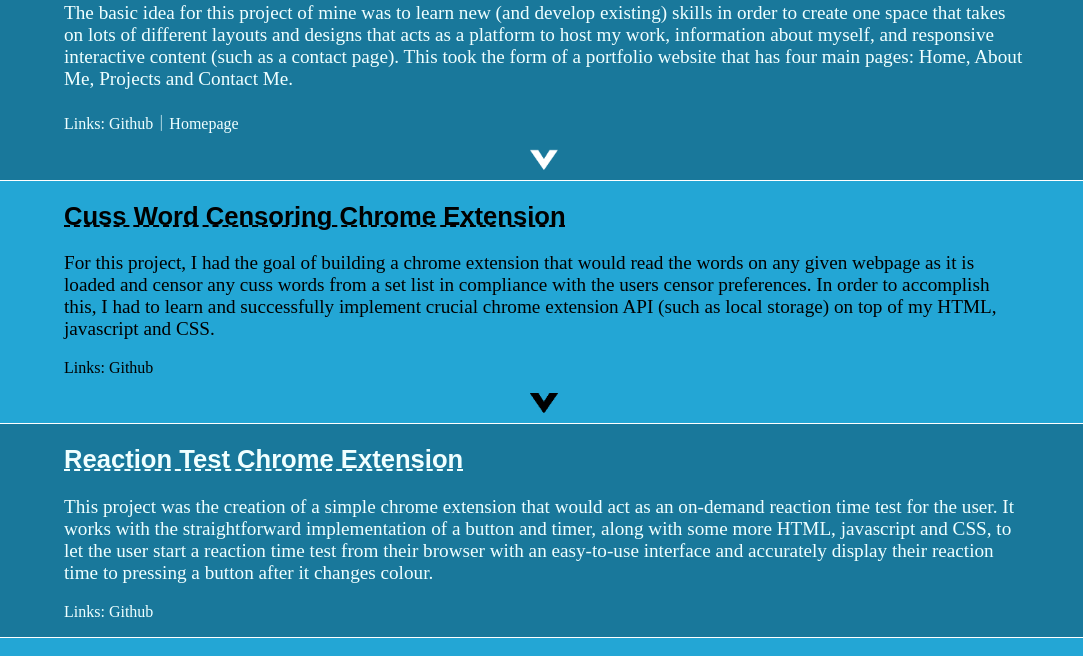
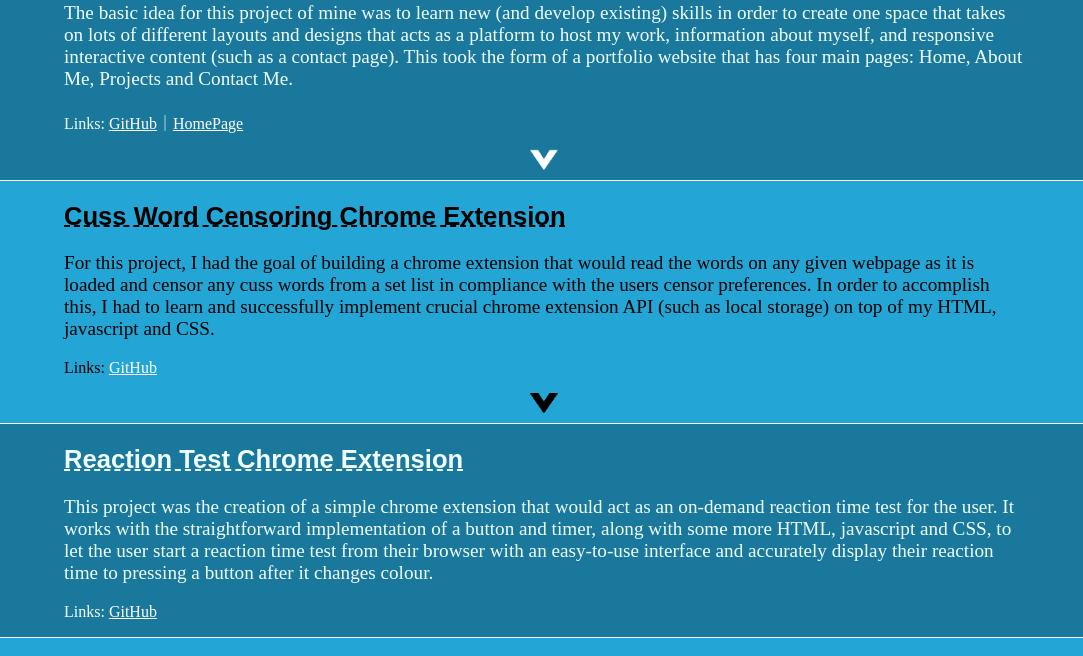
Before and after one commit to FrazerJones/Portfolio, a website: page Home/pages/Projects.html in a window 1280 px wide. Shown: the part 254-910 px from the top of the page, 0-1083 px from the left. Drawn offline with nearby package versions, Linux system fonts and the light colour scheme; a web font is replaced by a local one.

Commit message:
Update Projects.html

```diff
--- a/Home/pages/Projects.html
+++ b/Home/pages/Projects.html
@@ -24,7 +24,7 @@
                 <div>
                     <h1> This Portfolio Website </h1>
                     <p> The basic idea for this project of mine was to learn new (and develop existing) skills in order to create one space that takes on lots of different layouts and designs that acts as a platform to host my work, information about myself, and responsive interactive content (such as a contact page). This took the form of a portfolio website that has four main pages: Home, About Me, Projects and Contact Me. </p>
-                    <p> Links: Github｜Homepage </p>
+                    <p> Links: <a href="https://github.com/FrazerJones/Portfolio">GitHub</a>｜<a href="frazerportfolio.netlify.app">HomePage</a> </p>
                     <div>
                         <img src="images/drop.png" alt="Drop down arrow">
                     </div>
@@ -37,7 +37,7 @@
                 <div>
                     <h1> Cuss Word Censoring Chrome Extension </h1>
                     <p> For this project, I had the goal of building a chrome extension that would read the words on any given webpage as it is loaded and censor any cuss words from a set list in compliance with the users censor preferences. In order to accomplish this, I had to learn and successfully implement crucial chrome extension API (such as local storage) on top of my HTML, javascript and CSS. </p>
-                    <p> Links: Github</p>
+                    <p> Links: <a href="https://github.com/FrazerJones/CussCensor">GitHub</a></p>
                     <div>
                         <img src="images/bdrop.png" alt="Drop down arrow">
                     </div>
@@ -50,7 +50,7 @@
                 <div>
                     <h1> Reaction Test Chrome Extension </h1>
                     <p> This project was the creation of a simple chrome extension that would act as an on-demand reaction time test for the user. It works with the straightforward implementation of a button and timer, along with some more HTML, javascript and CSS, to let the user start a reaction time test from their browser with an easy-to-use interface and accurately display their reaction time to pressing a button after it changes colour.  </p>
-                    <p> Links: Github</p>
+                    <p> Links: <a href="https://github.com/FrazerJones/TestReaction">GitHub</a></p>
                 </div>
                 <div class="image">
                     <img src="Images/TestIcon.png" alt="Project Image">
```
